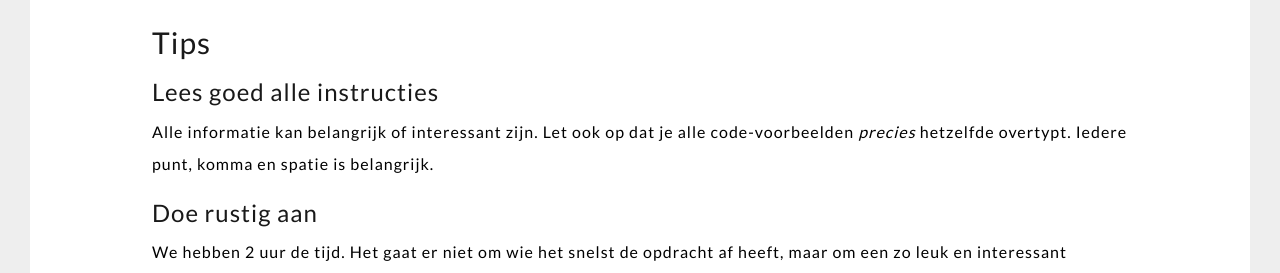
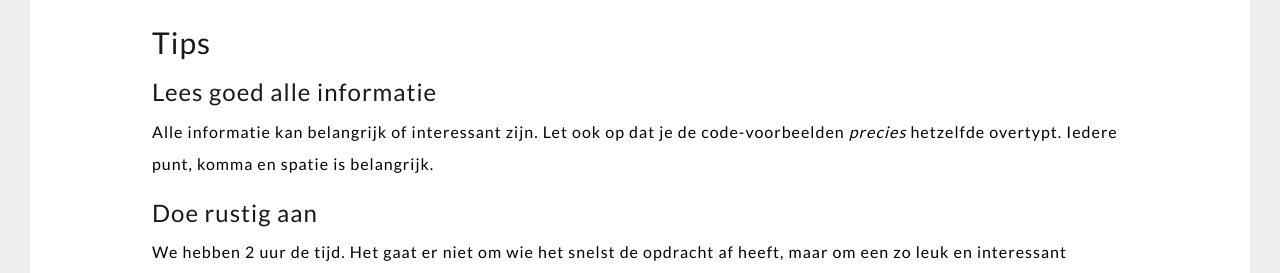
Before and after one commit to coderdojo-arnhem/coderdojo-arnhem.github.io, a Jekyll site: the page built from _posts/2020-01-18-astro-pi.md, in a window 1280 px wide and 900 px high, scrolled down 479 px, cut to the strip 183-456 px from the top of the window. Built offline with Jekyll 4.4.1, drawn with Linux system fonts in a browser that asks for light colours; nearby versions of some CDN libraries.

Commit message:
Tekst aanpassing

```diff
--- a/_posts/2020-01-18-astro-pi.md
+++ b/_posts/2020-01-18-astro-pi.md
@@ -14,9 +14,9 @@ Altijd al een experiment in de ruimte willen doen of een boodschap willen sturen
 
 ## Tips
 
-### Lees goed alle instructies
+### Lees goed alle informatie
 
-Alle informatie kan belangrijk of interessant zijn. Let ook op dat je alle code-voorbeelden _precies_ hetzelfde overtypt. Iedere punt, komma en spatie is belangrijk.
+Alle informatie kan belangrijk of interessant zijn. Let ook op dat je de code-voorbeelden _precies_ hetzelfde overtypt. Iedere punt, komma en spatie is belangrijk.
 
 ### Doe rustig aan
 
```
